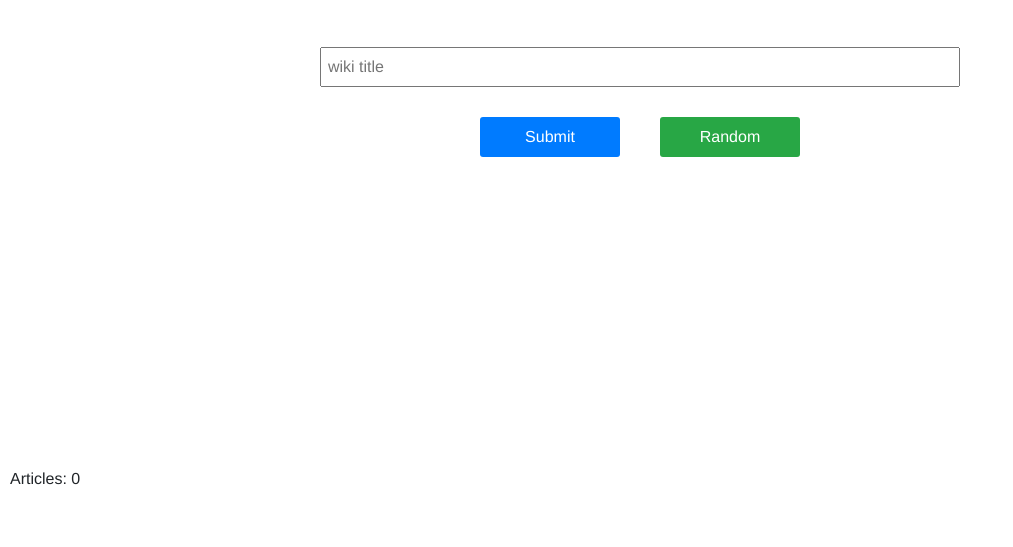
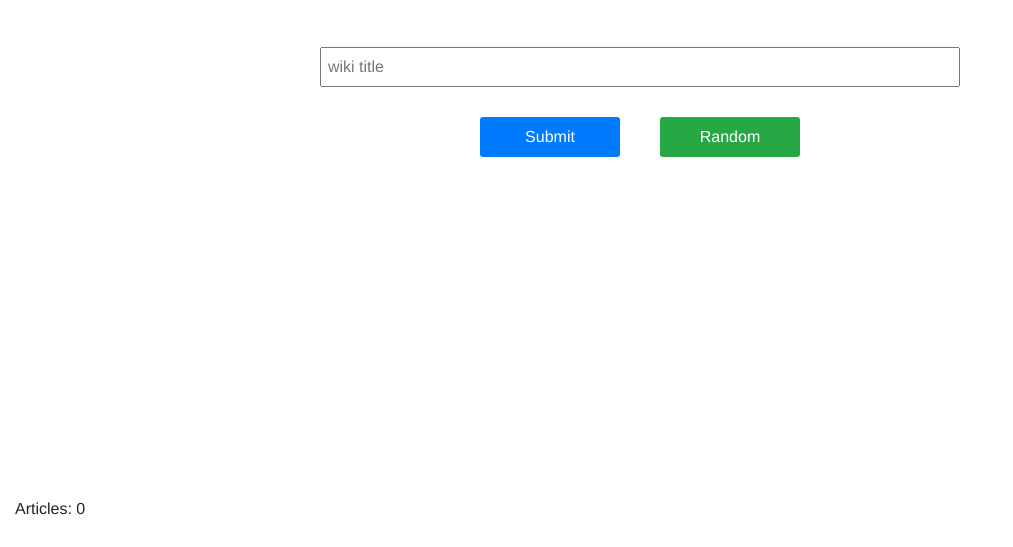
Before and after one commit to Mats01/reversedCitationsNeeded, a plain HTML site: page index.html in a window 1280 px wide. Shown: the part 253-800 px from the top of the page, without its empty margins (0-1013 px from the left). Drawn offline with nearby package versions, Linux system fonts and the light colour scheme.

Commit message:
p positioning

```diff
--- a/index.html
+++ b/index.html
@@ -121,6 +121,9 @@
         }
         p {
             padding: 0 10px;
+            position: absolute;
+            bottom: 10px;
+            left: 5px;
         }
         .button_div {
 
```
